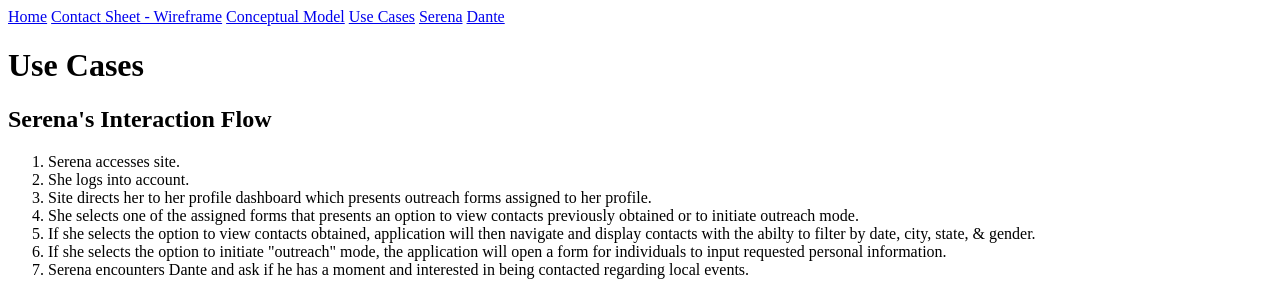
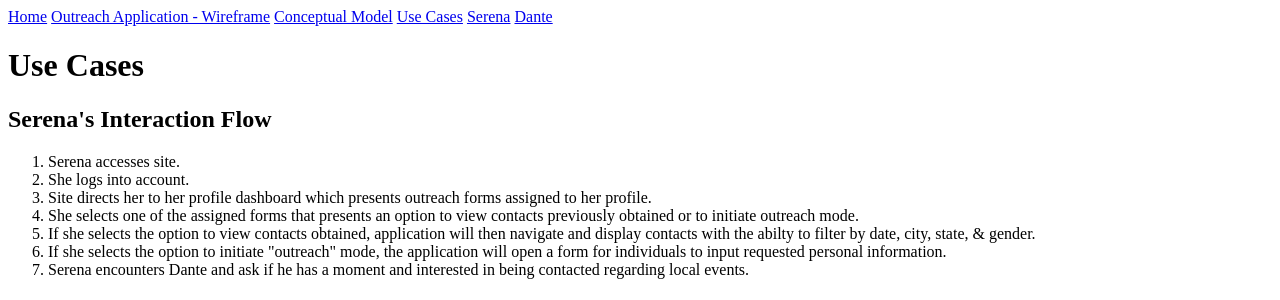
Before and after one commit to KDAtkins/contact-sheet, a PHP site: page /use-cases.php in a window 1280 px wide. Shown: the top 300 px of the page. Run offline with PHP 8.4, Linux system fonts and the light colour scheme.

Commit message:
changed contact-sheet-wireframe.php to outreach-application-wireframe.php

```diff
--- a/epic/conceptual-model.php
+++ b/epic/conceptual-model.php
@@ -11,7 +11,7 @@
 			<!-- Navbar -->
 			<nav class="topnav">
 				<a href="index.php">Home</a>
-				<a href="contact-sheet-wireframe.php">Contact Sheet - Wireframe</a>
+				<a href="outreach-application-wireframe.php">Outreach Application - Wireframe</a>
 				<a href="conceptual-model.php">Conceptual Model</a>
 				<a href="use-cases.php">Use Cases</a>
 				<a href="serena.php">Serena</a>
--- a/epic/dante.php
+++ b/epic/dante.php
@@ -11,7 +11,7 @@
 			<!-- Navbar -->
 			<nav class="topnav">
 				<a href="index.php">Home</a>
-				<a href="contact-sheet-wireframe.php">Contact Sheet - Wireframe</a>
+				<a href="outreach-application-wireframe.php">Outreach Application - Wireframe</a>
 				<a href="conceptual-model.php">Conceptual Model</a>
 				<a href="use-cases.php">Use Cases</a>
 				<a href="serena.php">Serena</a>
--- a/epic/index.php
+++ b/epic/index.php
@@ -11,7 +11,7 @@
 			<!-- Navbar -->
 			<nav class="topnav">
 				<a href="index.php">Home</a>
-				<a href="contact-sheet-wireframe.php">Contact Sheet - Wireframe</a>
+				<a href="outreach-application-wireframe.php">Outreach Application - Wireframe</a>
 				<a href="conceptual-model.php">Conceptual Model</a>
 				<a href="use-cases.php">Use Cases</a>
 				<a href="serena.php">Serena</a>
--- a/epic/contact-sheet-wireframe.php
+++ b/epic/outreach-application-wireframe.php
@@ -11,7 +11,7 @@
 			<!-- Navbar -->
 			<nav class="topnav">
 				<a href="index.php">Home</a>
-				<a href="contact-sheet-wireframe.php">Contact Sheet - Wireframe</a>
+				<a href="outreach-application-wireframe.php">Outreach Application - Wireframe</a>
 				<a href="conceptual-model.php">Conceptual Model</a>
 				<a href="use-cases.php">Use Cases</a>
 				<a href="serena.php">Serena</a>
--- a/epic/serena.php
+++ b/epic/serena.php
@@ -11,7 +11,7 @@
 			<!-- Navbar -->
 			<nav class="topnav">
 				<a href="index.php">Home</a>
-				<a href="contact-sheet-wireframe.php">Contact Sheet - Wireframe</a>
+				<a href="outreach-application-wireframe.php">Outreach Application - Wireframe</a>
 				<a href="conceptual-model.php">Conceptual Model</a>
 				<a href="use-cases.php">Use Cases</a>
 				<a href="serena.php">Serena</a>
--- a/epic/use-cases.php
+++ b/epic/use-cases.php
@@ -11,7 +11,7 @@
 			<!-- Navbar -->
 			<nav class="topnav">
 				<a href="index.php">Home</a>
-				<a href="contact-sheet-wireframe.php">Contact Sheet - Wireframe</a>
+				<a href="outreach-application-wireframe.php">Outreach Application - Wireframe</a>
 				<a href="conceptual-model.php">Conceptual Model</a>
 				<a href="use-cases.php">Use Cases</a>
 				<a href="serena.php">Serena</a>
```
